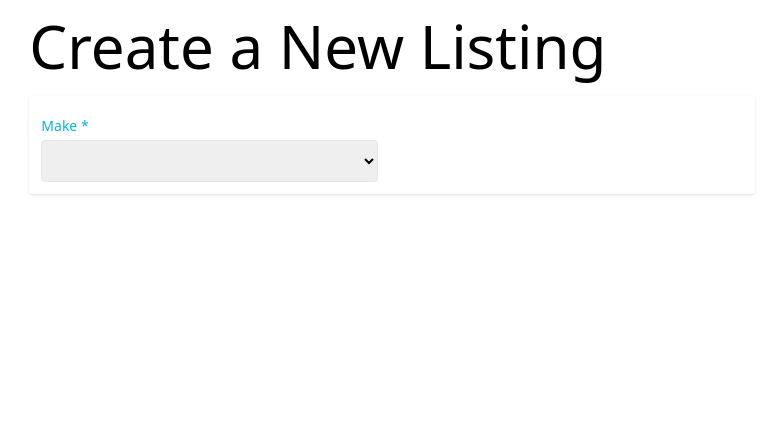
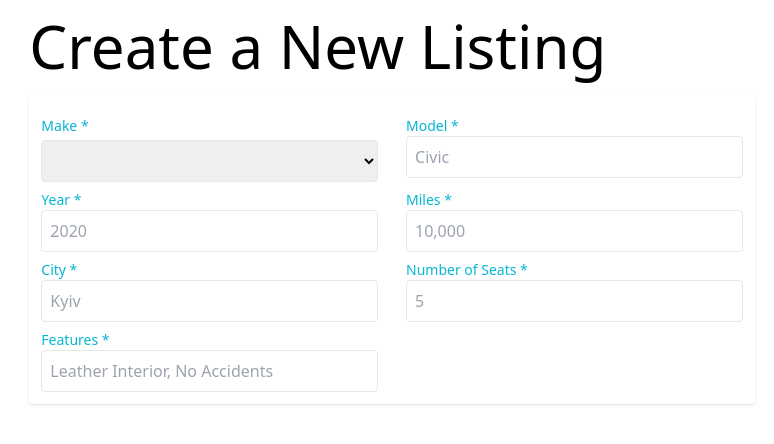
Before and after one commit to OlgaPrikhodko/carTrader, a Nuxt app: page /profile/listings/create in a window 1280 px wide. Shown: the top 444 px of the page, without its empty margins (248-1022 px from the left). Built offline with nearby package versions, Linux system fonts and the light colour scheme.

Commit message:
:star: feat(create listing): add input fields

```diff
--- /dev/null
+++ b/components/Car/Ad/Input.vue
@@ -0,0 +1,27 @@
+<script setup>
+const props = defineProps({
+  name: String,
+  title: String,
+  placeholder: String,
+});
+
+const state = ref("");
+const emits = defineEmits(["changeInput"]);
+const onChange = () => {
+  emits("changeInput", state.value, props.name);
+};
+</script>
+<template>
+  <div class="flex flex-col w-[48%] mt-2">
+    <label for="" class="text-cyan-500 text-sm">{{ title }}</label>
+
+    <input
+      type="text"
+      class="p-2 border w-100 rounded"
+      :name="name"
+      v-model="state"
+      @input="onChange"
+      :placeholder="placeholder"
+    />
+  </div>
+</template>
--- a/pages/profile/listings/create.vue
+++ b/pages/profile/listings/create.vue
@@ -14,6 +14,7 @@ const info = useState("adInfo", () => {
     price: "",
     city: "",
     seats: "",
+    features: "",
     description: "",
     image: null,
   };
@@ -22,6 +23,46 @@ const info = useState("adInfo", () => {
 const onChangeInput = (data, name) => {
   info.value[name] = data;
 };
+
+const inputs = [
+  {
+    id: 1,
+    title: "Model *",
+    name: "model",
+    placeholder: "Civic",
+  },
+  {
+    id: 2,
+    title: "Year *",
+    name: "year",
+    placeholder: "2020",
+  },
+
+  {
+    id: 3,
+    title: "Miles *",
+    name: "miles",
+    placeholder: "10,000",
+  },
+  {
+    id: 5,
+    title: "City *",
+    name: "city",
+    placeholder: "Kyiv",
+  },
+  {
+    id: 6,
+    title: "Number of Seats *",
+    name: "seats",
+    placeholder: "5",
+  },
+  {
+    id: 4,
+    title: "Features *",
+    name: "features",
+    placeholder: "Leather Interior, No Accidents",
+  },
+];
 </script>
 
 <template>
@@ -37,6 +78,14 @@ const onChangeInput = (data, name) => {
         :options="makes"
         @change-input="onChangeInput"
       />
+      <CarAdInput
+        v-for="input in inputs"
+        :key="input.id"
+        :title="input.title"
+        :name="input.name"
+        :placeholder="input.placeholder"
+        @change-input="onChangeInput"
+      />
     </div>
   </div>
 </template>
```
